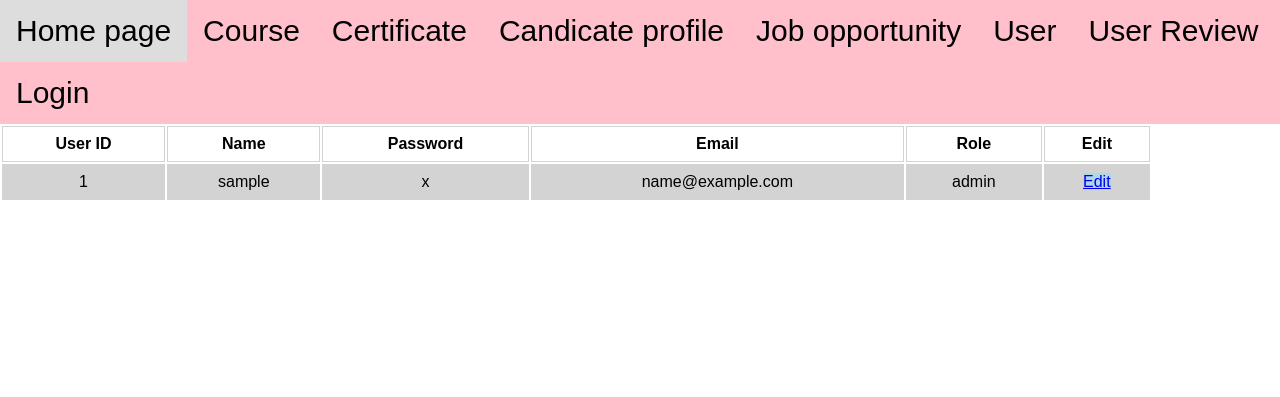
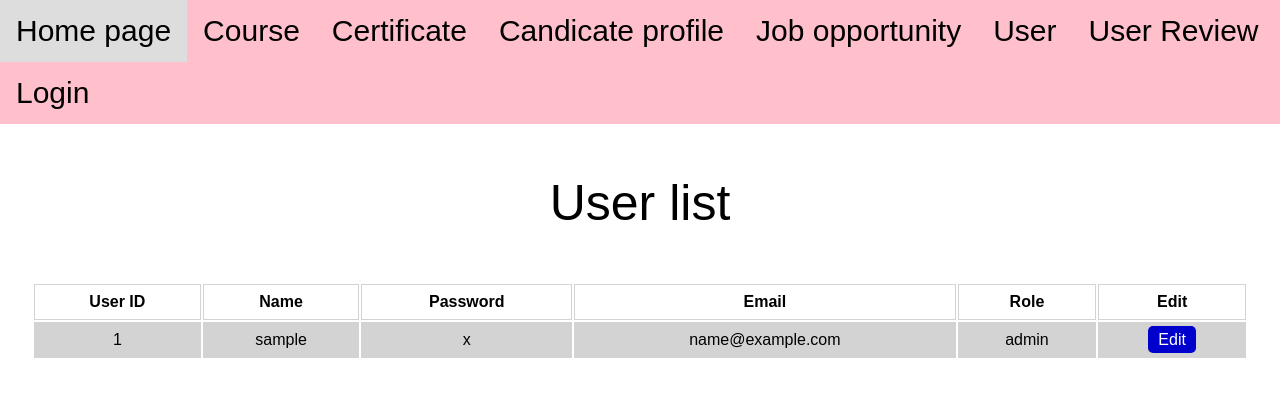
Before and after one commit to DuySeu/cos20031, a PHP site: page /page/User.php in a window 1280 px wide. Shown: the top 397 px of the page. Run offline with PHP 8.4, Linux system fonts and the light colour scheme; tables that the repository leaves empty or names only in its code hold one stand-in row (values such as "Sample post").

Commit message:
user update

```diff
--- a/css/web.css
+++ b/css/web.css
@@ -218,6 +218,8 @@ main {
     gap: 1em;
 }
 
+
+
 td, th {
     border: 1px solid lightgray;
     text-align: center;
@@ -228,5 +230,14 @@ tr:nth-child(even) {
     background-color: lightgray;
 }
 .btn {
-    background-color: lightblue;
+    text-decoration: none;
+    color: white;
+    background: mediumblue;
+    padding: 5px 10px;
+    border-radius: 5px;
 }
+.btn:hover {
+    color: mediumblue;
+    transition: 0.3s;
+    background-color: white;
+}
--- a/page/user.php
+++ b/page/user.php
@@ -24,8 +24,9 @@
           <li class="mucluc"><a href="login.php">Login</a></li>
       </ul>
     </div>
-    <div class="review">
-      <table style="width: 90%;">
+    <p class="bcv-header">User list</p>
+    <div style="margin: 2em;">
+      <table style="width: 100%;">
         <tr>
           <th>User ID</th>
           <th>Name </th>
--- a/page/userreview.php
+++ b/page/userreview.php
@@ -19,7 +19,7 @@
       <ul>
           <li class="mucluc"><a href="../index.php">Home page</a></li>
           <li class="mucluc"><a href="course.php">Course</a></li>
-          <li class="mucluc"><a href="certificate.php">certificate</a></li>
+          <li class="mucluc"><a href="certificate.php">Certificate</a></li>
           <li class="mucluc"><a href="candicateprofile.php">Candicate profile</a></li>
           <li class="mucluc"><a href="jobopportunity.php"> Job opportunity</a></li>
           <li class="mucluc"><a href="User.php">User</a></li>
@@ -27,7 +27,8 @@
           <li class="mucluc"><a href="login.php">Login</a></li>
       </ul>
     </div>
-    <div class="review">
+    <p class="bcv-header">Review</p>
+    <div style="margin: 2em;">
       <table style="width: 100%;">
             <tr>
               <th>Review Name</th>
```
Also changed, not shown: page/job_application.php (+71 -4 lines), page/jobopportunity.php (+3 -70 lines).
